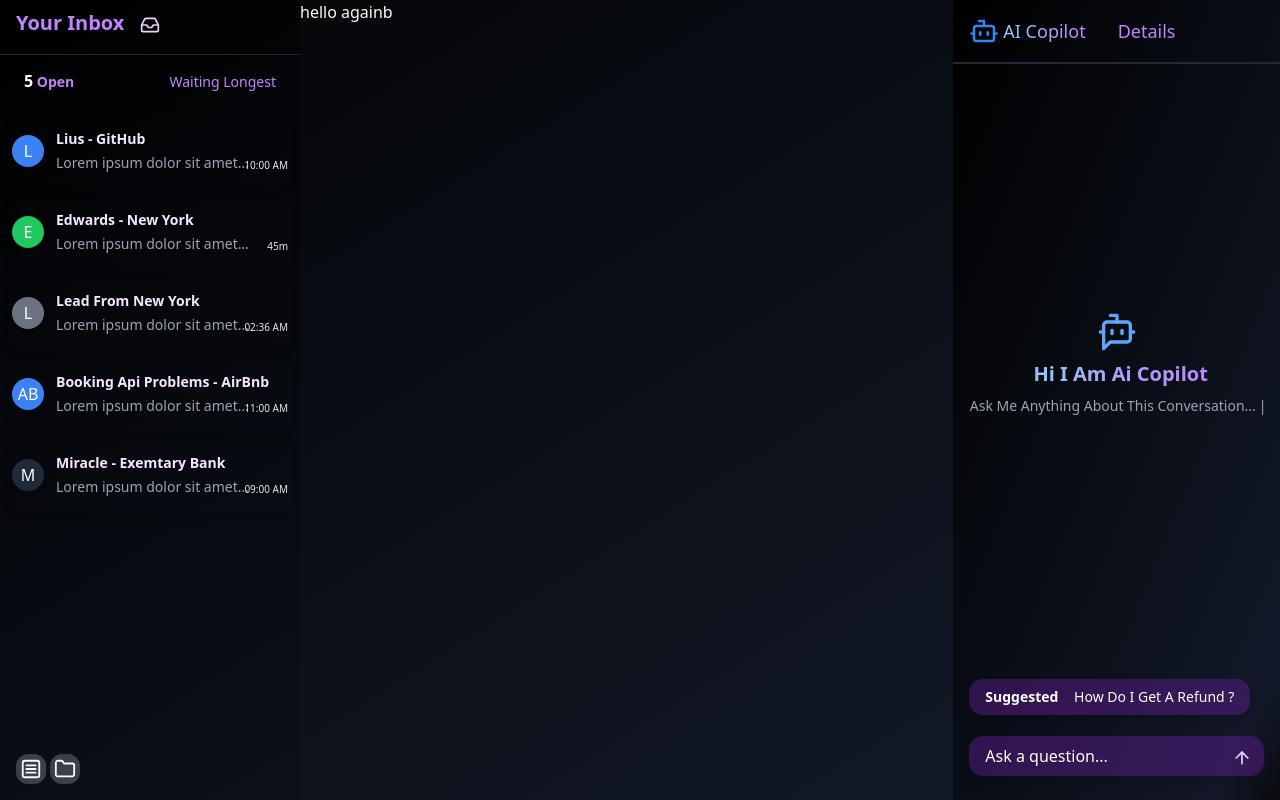
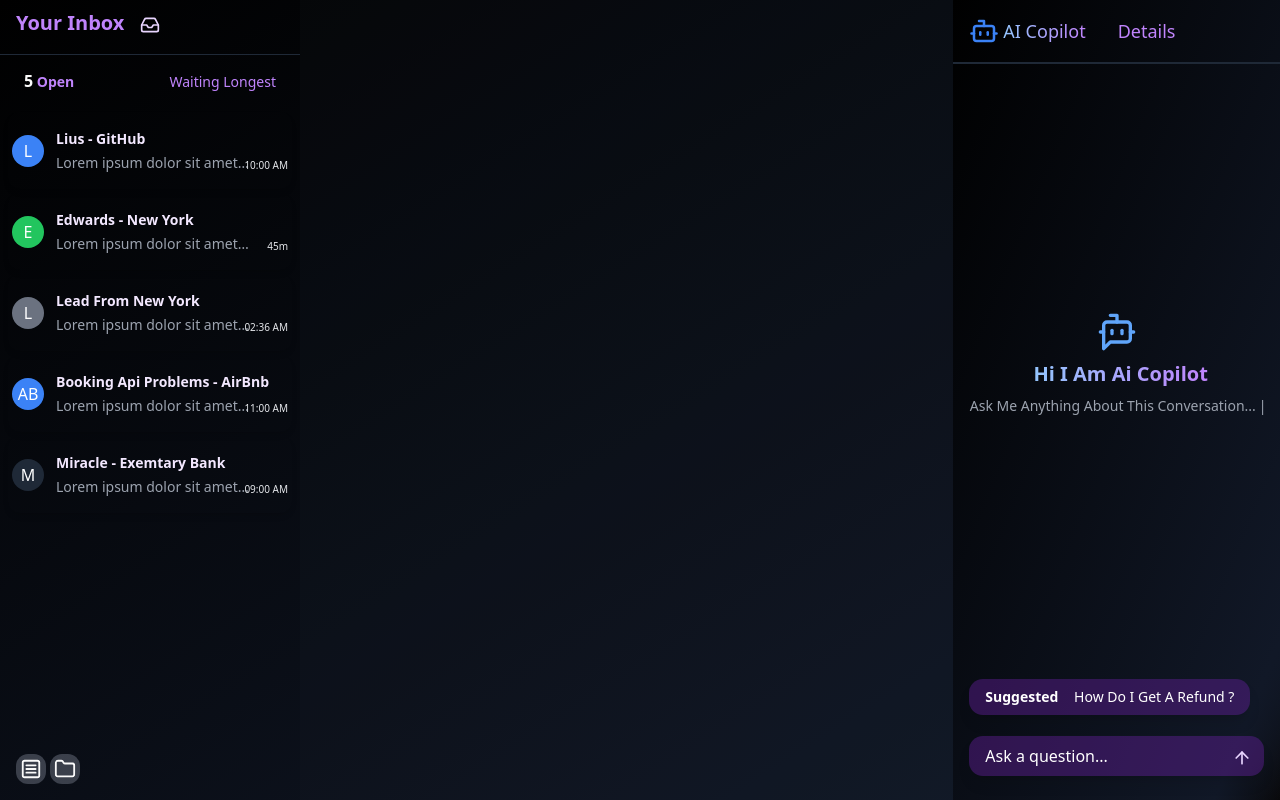
Before and after one commit to Adityasuryavanshi23/CHAT-UI, a React (Vite) app: page / in a window 1280 px wide. Built offline with nearby package versions, Linux system fonts and the light colour scheme.

Commit message:
Remove redundant text from App component
Removed unnecessary text from the main layout.

```diff
--- a/src/App.jsx
+++ b/src/App.jsx
@@ -16,8 +16,6 @@ function App() {
       <div className="min-h-screen flex dark-gradient">
         <Sidebar openSidebar={openSidebar} setOpenSidebar={setOpenSidebar} />
         <div className="flex-[2] bg-gray-800/10 h-screen">
-          hello
-          againb
         </div>
         <div
           className={`flex-1 ${openCopilot ? "max-sm:block" : "max-sm:hidden"}`}
```
